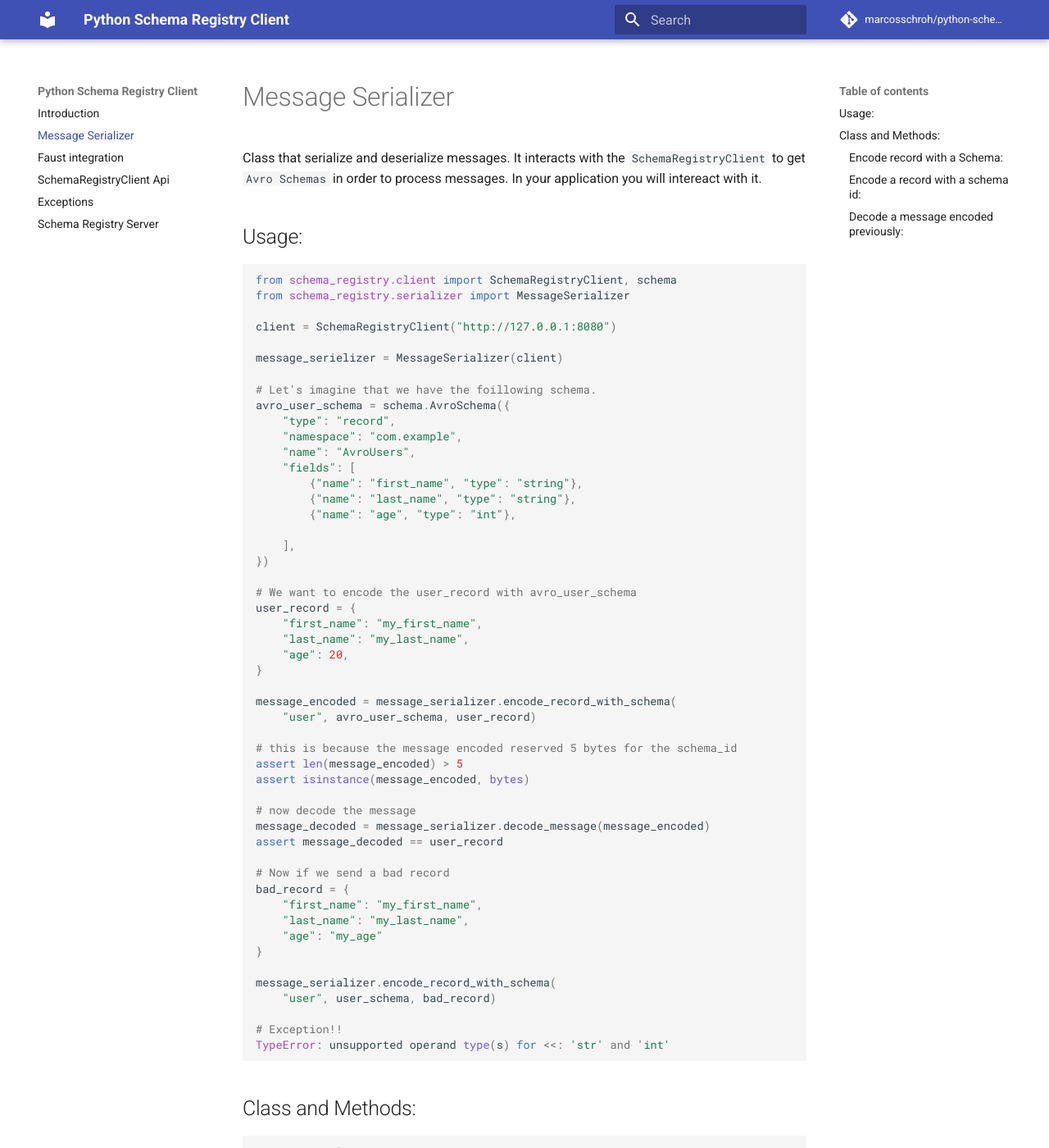
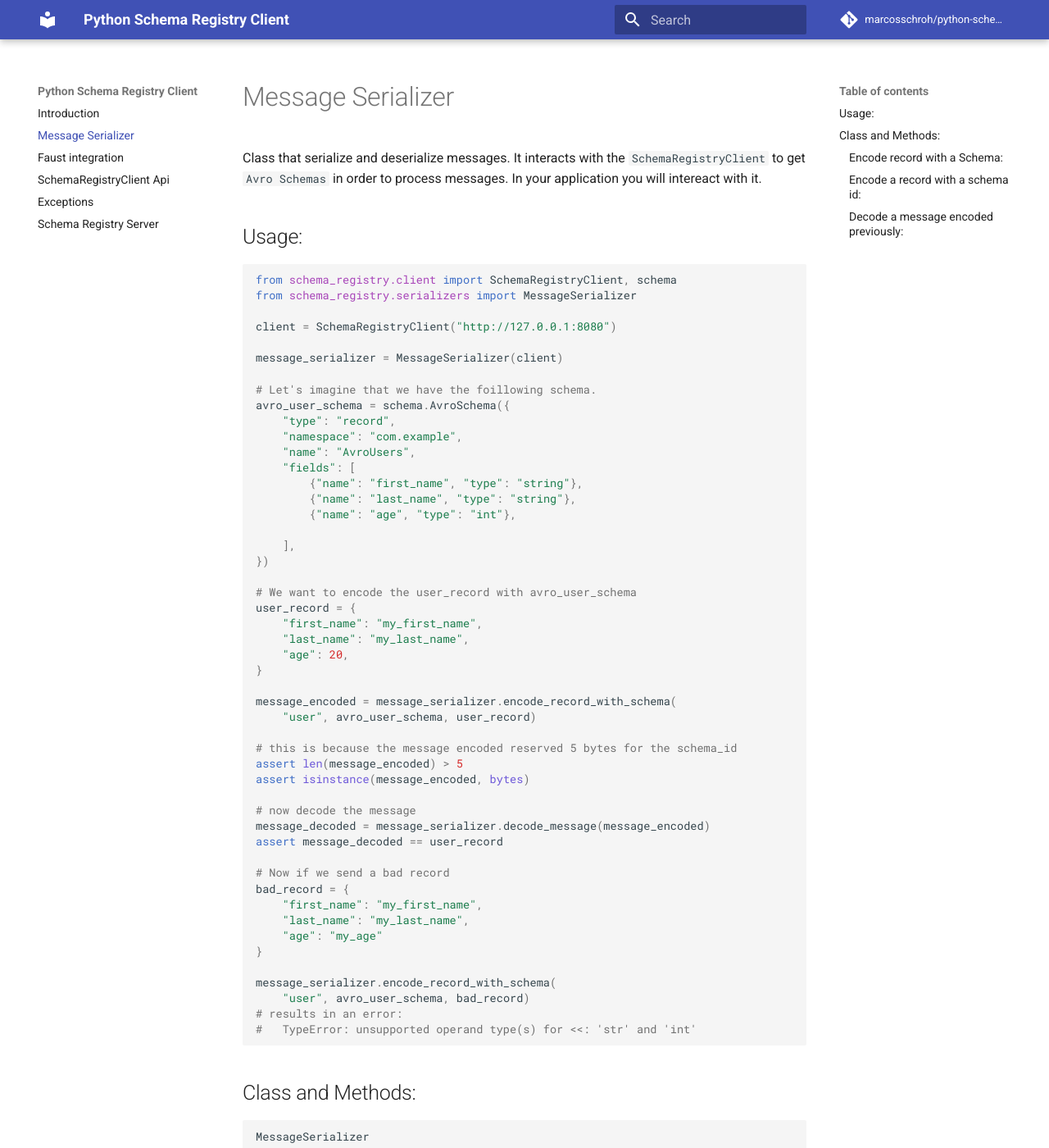
Before and after one commit to marcosschroh/python-schema-registry-client, an MkDocs documentation site: the page built from docs/serializer.md, in a window 1280 px wide and 1400 px high. Shown: the whole window at 82% size. Built offline with MkDocs 1.6.1 and Material for MkDocs 9.7.7, drawn with Linux system fonts in a browser that asks for light colours; comment, search, counter and statistics services are not loaded.

Commit message:
docs: Fix a few typos in the Message Serializer python example that prevent it from running.

````diff
--- a/docs/serializer.md
+++ b/docs/serializer.md
@@ -8,11 +8,11 @@ Usage:
 
 ```python
 from schema_registry.client import SchemaRegistryClient, schema
-from schema_registry.serializer import MessageSerializer
+from schema_registry.serializers import MessageSerializer
 
 client = SchemaRegistryClient("http://127.0.0.1:8080")
 
-message_serielizer = MessageSerializer(client)
+message_serializer = MessageSerializer(client)
 
 # Let's imagine that we have the foillowing schema.
 avro_user_schema = schema.AvroSchema({
@@ -53,10 +53,9 @@ bad_record = {
 }
 
 message_serializer.encode_record_with_schema(
-    "user", user_schema, bad_record)
-
-# Exception!!
-TypeError: unsupported operand type(s) for <<: 'str' and 'int'
+    "user", avro_user_schema, bad_record)
+# results in an error:
+#   TypeError: unsupported operand type(s) for <<: 'str' and 'int'
 ```
 
 Class and Methods:
````
